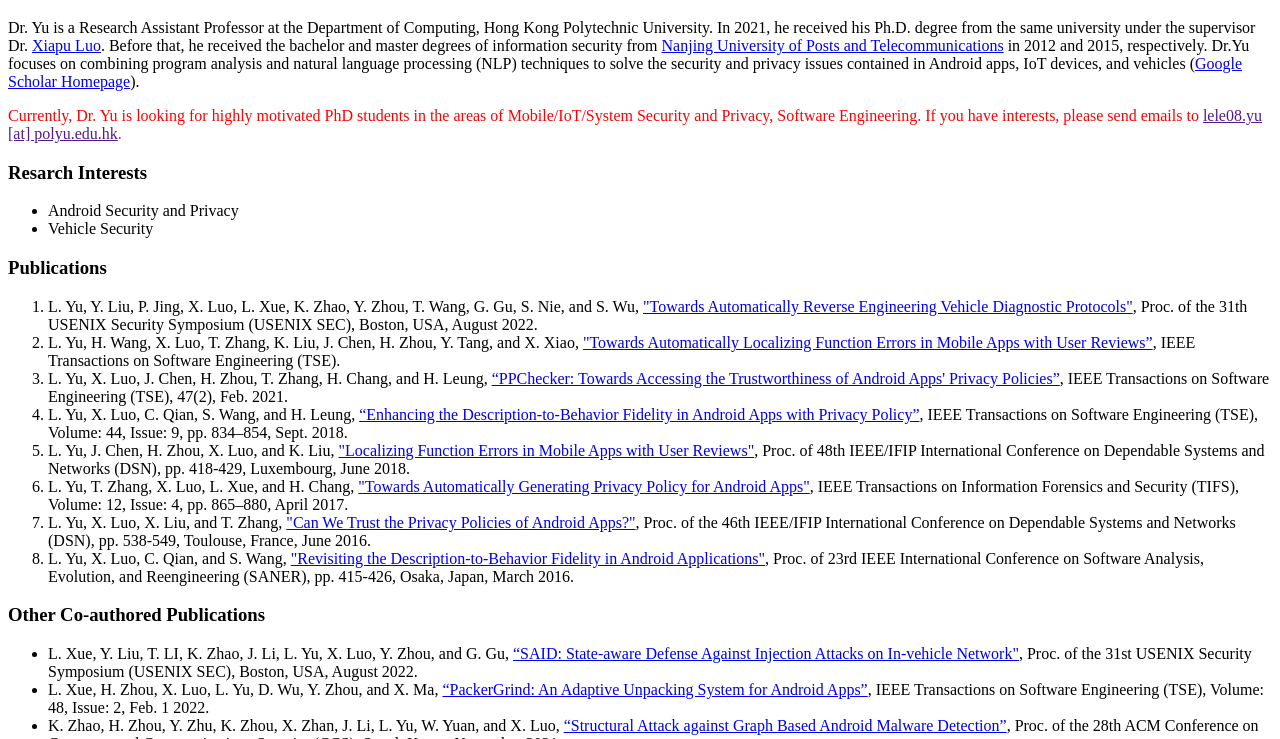
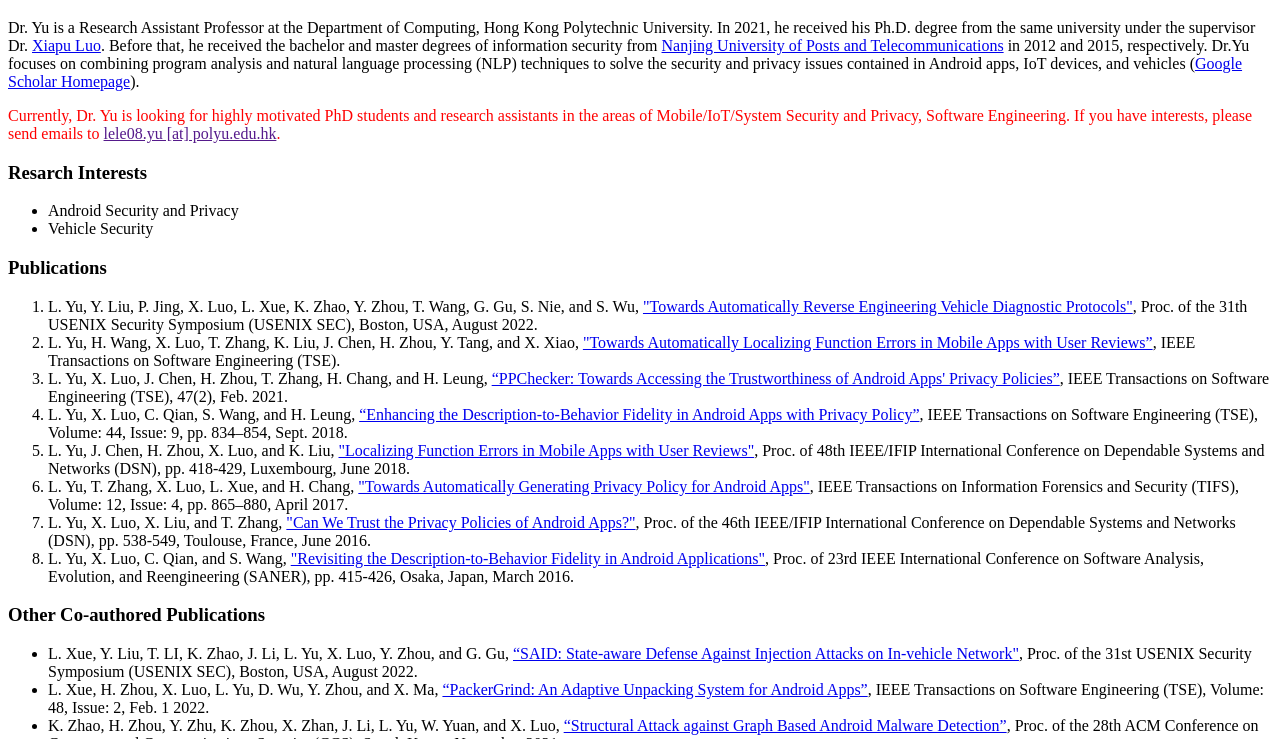
Before and after one commit to yulele/yulele.github.io, a plain HTML site: page index.html in a window 1280 px wide. Shown: the part 61-800 px from the top of the page. Drawn offline with Linux system fonts and the light colour scheme.

Commit message:
Update index.html

```diff
--- a/index.html
+++ b/index.html
@@ -6,7 +6,7 @@
 <p>Dr. Yu is a Research Assistant Professor at the Department of Computing, Hong Kong Polytechnic University. In 2021, he received his Ph.D. degree from the same university under the supervisor Dr. <a href="https://www4.comp.polyu.edu.hk/~csxluo/">Xiapu Luo</a>.
 Before that, he received the bachelor and master degrees of information security from <a href="http://www.njupt.edu.cn/">Nanjing University of Posts and Telecommunications</a> in 2012 and 2015, respectively. Dr.Yu focuses on combining program analysis and natural language processing (NLP) techniques to solve the security and privacy issues contained in Android apps, IoT devices, and vehicles (<a href="https://scholar.google.com.hk/citations?user=jupeYgsAAAAJ&hl=zh-TW&authuser=2">Google Scholar Homepage</a>).</p>
 
-<p style="color:red;">Currently, Dr. Yu is looking for highly motivated PhD students in the areas of Mobile/IoT/System Security and Privacy, Software Engineering. If you have interests, please send emails to <a href="">lele08.yu [at] polyu.edu.hk</a>.</p>
+<p style="color:red;">Currently, Dr. Yu is looking for highly motivated PhD students and research assistants in the areas of Mobile/IoT/System Security and Privacy, Software Engineering. If you have interests, please send emails to <a href="">lele08.yu [at] polyu.edu.hk</a>.</p>
 
 <h3>Resarch Interests</h3>
 <ul>
```
